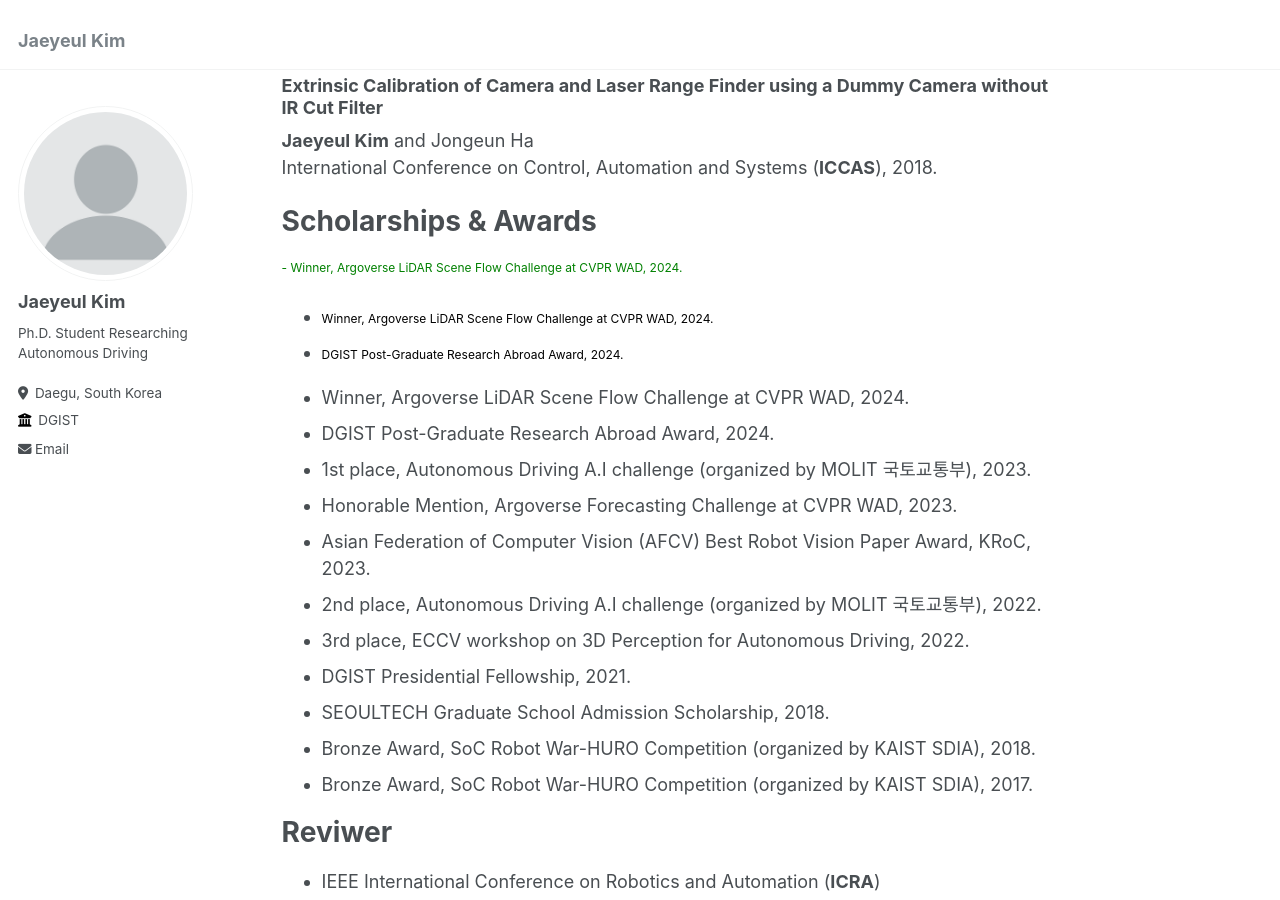
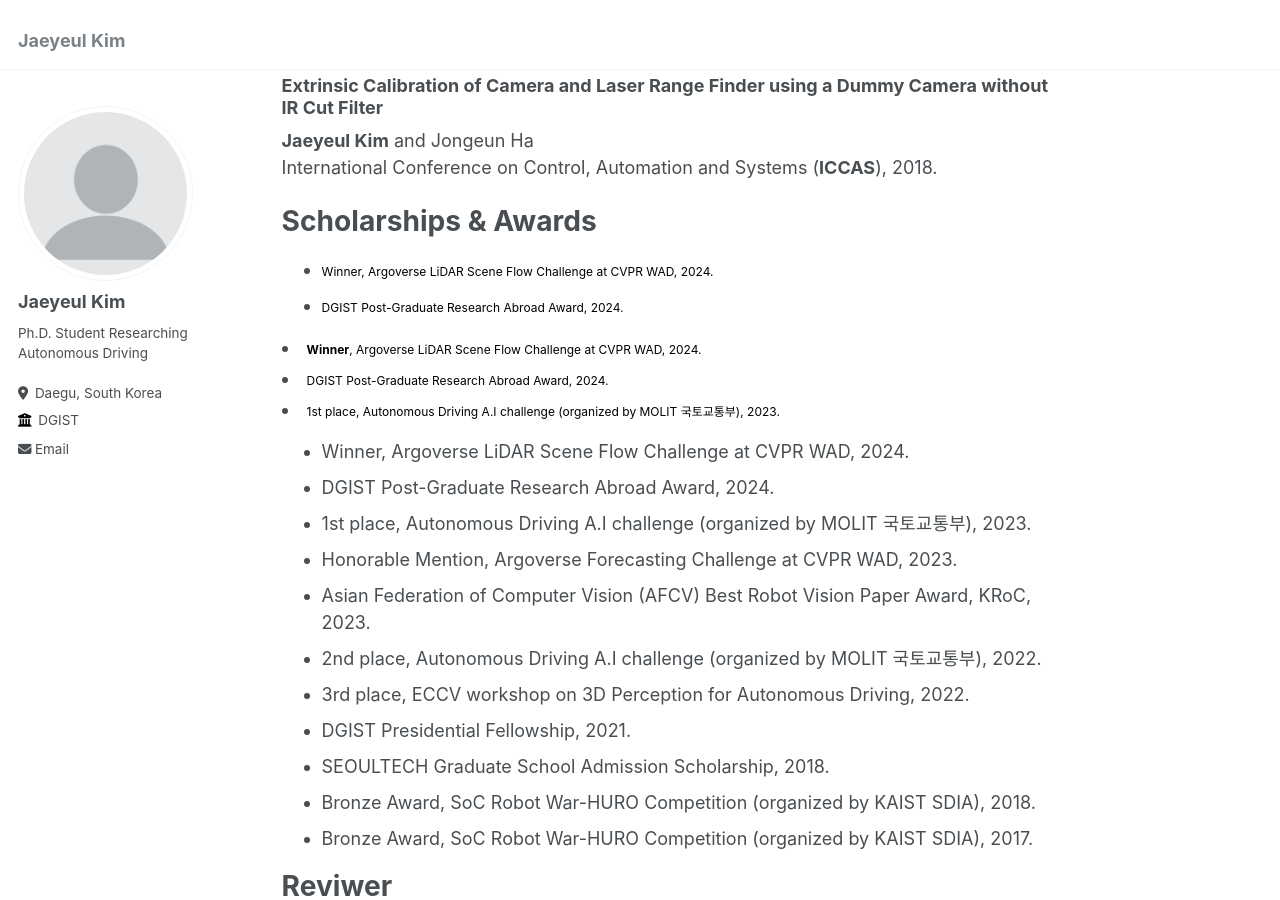
Before and after one commit to jykim94/jykim94.github.io, a Jekyll site: the page built from _pages/about.md, in a window 1280 px wide and 900 px high, scrolled down 2450 px. Built offline with Jekyll 4.4.1, drawn with Linux system fonts in a browser that asks for light colours.

Commit message:
Updated specific content

```diff
--- a/_pages/about.md
+++ b/_pages/about.md
@@ -89,10 +89,15 @@ International Conference on Control, Automation and Systems (**ICCAS**), 2018.
 
 Scholarships & Awards
 ======
-<span style="font-size: 12px; color: green">- Winner, Argoverse LiDAR Scene Flow Challenge at CVPR WAD, 2024.</span>
 <ul>
   <li><span style="font-size: 12px; color: black">Winner, Argoverse LiDAR Scene Flow Challenge at CVPR WAD, 2024.</span></li>
   <li><span style="font-size: 12px; color: black">DGIST Post-Graduate Research Abroad Award, 2024.</span></li>
+</ul>
+
+<ul style="margin: 0; padding: 0; list-style-position: inside;">
+  <li style="line-height: 1.2;"><span style="font-size: 12px; color: black"><strong>Winner</strong>, Argoverse LiDAR Scene Flow Challenge at CVPR WAD, 2024.</span></li>
+  <li style="line-height: 1.2;"><span style="font-size: 12px; color: black">DGIST Post-Graduate Research Abroad Award, 2024.</span></li>
+  <li style="line-height: 1.2;"><span style="font-size: 12px; color: black">1st place, Autonomous Driving A.I challenge (organized by MOLIT 국토교통부), 2023.</span></li>
 </ul>
 
 - Winner, Argoverse LiDAR Scene Flow Challenge at CVPR WAD, 2024.
```
